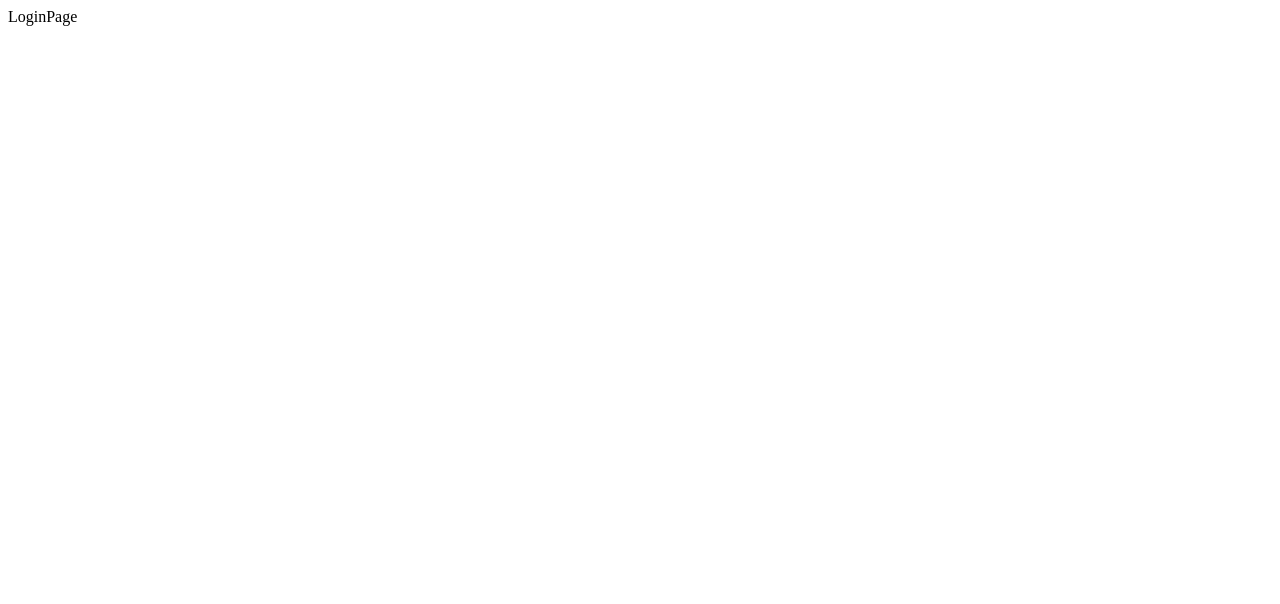
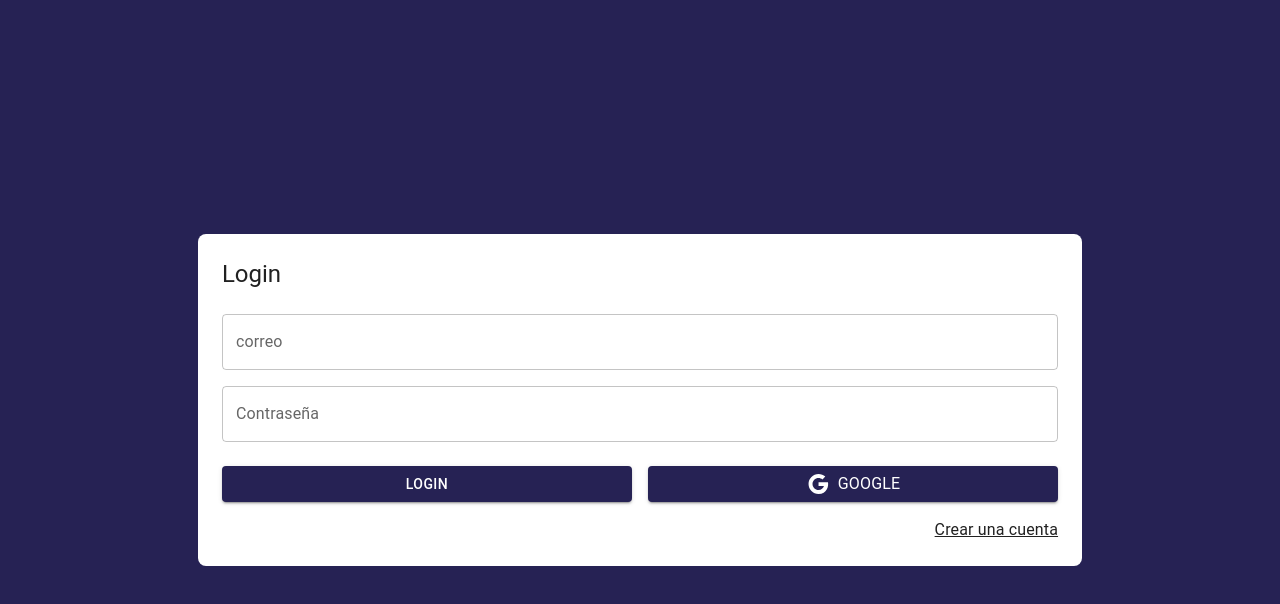
Before and after one commit to andrescolo2008/journal-app, a React (Vite) app: page /auth/login in a window 1280 px wide. Shown: the top 604 px of the page. Built offline with nearby package versions, Linux system fonts and the light colour scheme.

Commit message:
2.interface login

```diff
--- a/package.json
+++ b/package.json
@@ -10,6 +10,11 @@
     "preview": "vite preview"
   },
   "dependencies": {
+    "@emotion/react": "^11.11.1",
+    "@emotion/styled": "^11.11.0",
+    "@fontsource/roboto": "^5.0.8",
+    "@mui/icons-material": "^5.14.6",
+    "@mui/material": "^5.14.6",
     "react": "^18.2.0",
     "react-dom": "^18.2.0",
     "react-router-dom": "6"
--- a/src/JournalApp.jsx
+++ b/src/JournalApp.jsx
@@ -1,11 +1,15 @@
 import { AppRouter } from "./router/AppRouter"
-
+import { AppTheme } from "./theme/AppTheme"
+AppTheme
 export const JournalApp = () => {
   return (
 
     <>
+  <AppTheme>
 
     <AppRouter/>
+
+  </AppTheme>
 
 
     </>
--- a/src/auth/pages/LoginPage.jsx
+++ b/src/auth/pages/LoginPage.jsx
@@ -1,7 +1,72 @@
+
+import { Google } from '@mui/icons-material'
+import { Button, Grid, Link, TextField, Typography } from '@mui/material'
 import React from 'react'
+import { Link as RouterLink } from 'react-router-dom'
 
 export const LoginPage = () => {
   return (
-    <div>LoginPage</div>
+
+    <Grid
+    container
+    spacing={0}
+    direction="column"
+    alignItems="center"
+    justifyContent="center"
+    sx={{minHeight:'100vh',backgroundColor:'primary.main', padding:4}}
+    >
+      <Grid item
+      className='box-shadow'
+      xs={3}
+      sx={{ backgroundColor:'white',padding:3,borderRadius:2}}  >
+        <Typography variant='h5' sx={{mb:1}} > Login</Typography>
+               <form >
+                    <Grid container>
+                          <Grid item xs={12} sx={{mt:2}} >
+                              <TextField
+                              label="correo"
+                                 type="email"
+                                  placeholder='correo@gmail.com'
+                                  fullWidth
+                                    />
+                          </Grid>
+                          <Grid item xs={12} sx={{mt:2}}>
+                              <TextField
+                              label="Contraseña"
+                                 type="password"
+                                  placeholder='Contraseña'
+                                  fullWidth
+                                    />
+                          </Grid>
+                                <Grid container spacing={2} sx={{mb:2, mt:1}}>
+                                  <Grid item xs={12} sm={6}>
+                                      <Button variant='contained' fullWidth>
+                                        Login
+                                      </Button>
+                                    </Grid>
+
+                                  <Grid item xs={12} sm={6}>
+                                      <Button variant='contained' fullWidth>
+                                      <Google/>
+                                       <Typography sx={{ml:1}}>  Google   </Typography>
+                                      </Button>
+                                  </Grid>
+
+                              </Grid>
+
+                          <Grid container='row' justifyContent='end'>
+                           <Link component={RouterLink} color='inherit' to='/auth/register'>
+                            Crear una cuenta
+
+                           </Link>
+
+                          </Grid>
+
+                    </Grid>
+               </form>
+         </Grid >
+
+      </Grid >
+
   )
 }
--- a/src/journal/pages/JournalPage.jsx
+++ b/src/journal/pages/JournalPage.jsx
@@ -1,7 +1,13 @@
+import { Typography } from '@mui/material'
 import React from 'react'
 
 export const JournalPage = () => {
   return (
-    <div>JournalPage</div>
+
+<>
+<Typography variant='h1'>JournalPage</Typography>
+
+</>
+
   )
 }
--- a/src/styles.css
+++ b/src/styles.css
@@ -0,0 +1,3 @@
+.box-shadow{
+    box-shadow:0px 5px 5px rgba(0,0,0,0,2)
+}
--- /dev/null
+++ b/src/theme/AppTheme.jsx
@@ -0,0 +1,16 @@
+import { ThemeProvider } from '@emotion/react';
+import { CssBaseline } from '@mui/material';
+
+import { purpleTheme } from '.';
+
+
+export const AppTheme = ({ children }) => {
+  return (
+    <ThemeProvider theme={ purpleTheme }>
+      {/* CssBaseline kickstart an elegant, consistent, and simple baseline to build upon. */}
+      <CssBaseline />
+
+      { children }
+    </ThemeProvider>
+  )
+}
--- /dev/null
+++ b/src/theme/index.js
@@ -0,0 +1,4 @@
+
+
+export * from  './AppTheme'
+export * from  './purpleTheme'
--- /dev/null
+++ b/src/theme/purpleTheme.js
@@ -0,0 +1,16 @@
+import { createTheme } from "@mui/material";
+import { red } from "@mui/material/colors";
+
+export const purpleTheme =createTheme({
+    palette:{
+        primary:{
+            main:'#262254'
+        },
+        secondary:{
+            main:'#5438884'
+        },
+        error:{
+            main:red.A400
+        }
+    }
+})
```
Also changed, not shown: 1 other file (tests, documents, lock files or other folders).
